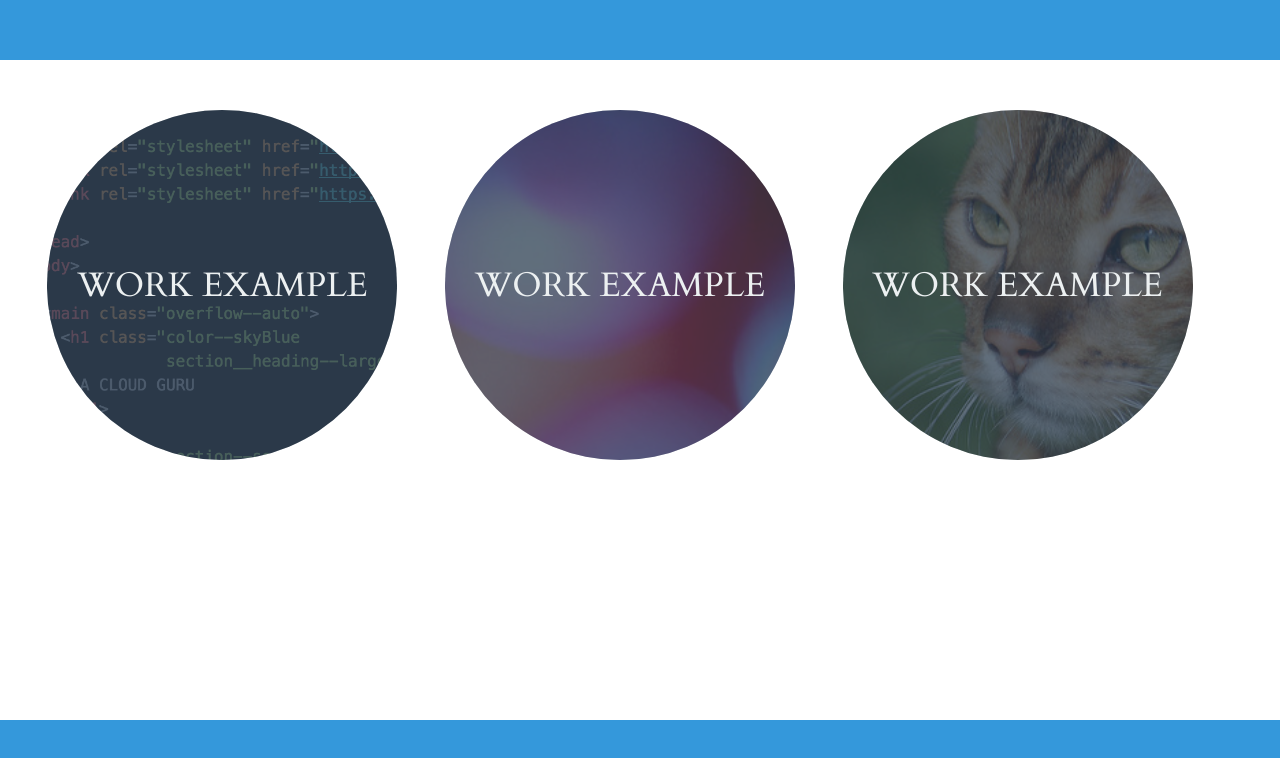
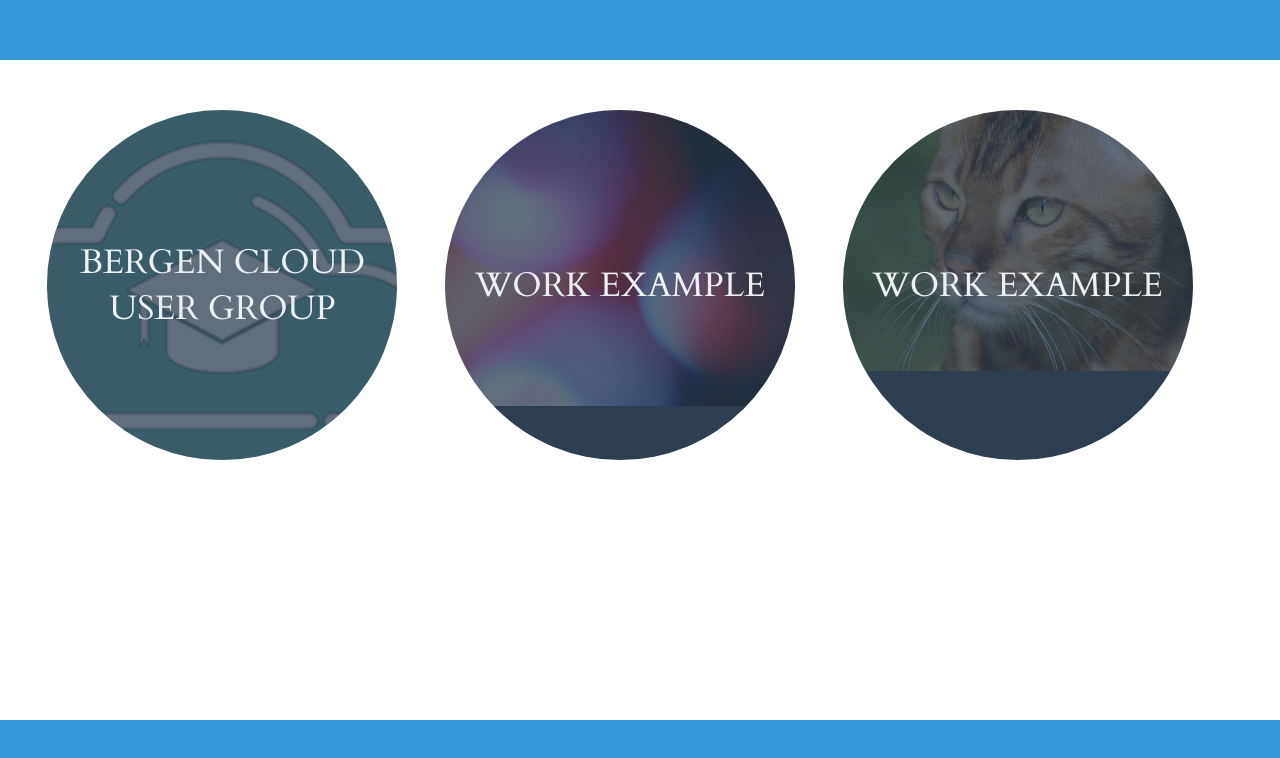
Before and after one commit to kmoberg/Personal-Portfolio, a plain HTML site: page index.html in a window 1280 px wide. Shown: the part 728-1486 px from the top of the page. Drawn offline with Linux system fonts and the light colour scheme.

Commit message:
Changed portfolio items

```diff
--- a/index.html
+++ b/index.html
@@ -65,10 +65,10 @@
         <div class="section__example">
           <img alt="example screenshot of a project involving code"
                class="section__exampleImage"
-               src="images/example1.png"/>
+               src="images/bcug.png"/>
           <dl class="color--cloud">
             <dt class="section__exampleTitle section__text--centered">
-              Work Example
+              Bergen Cloud User Group
             </dt>
             <dd></dd>
           </dl>
--- a/styles/main.css
+++ b/styles/main.css
@@ -145,9 +145,9 @@
 
 .section__exampleImage {
   opacity: 0.25;
-  width: 250%;
-  margin-left: -50%;
-  margin-top: -50%;
+  width: 150%;
+  margin-left: -25%;
+  margin-top: -25%;
 }
 
 /*
```
Also changed, not shown: images/bcug.png (added).
